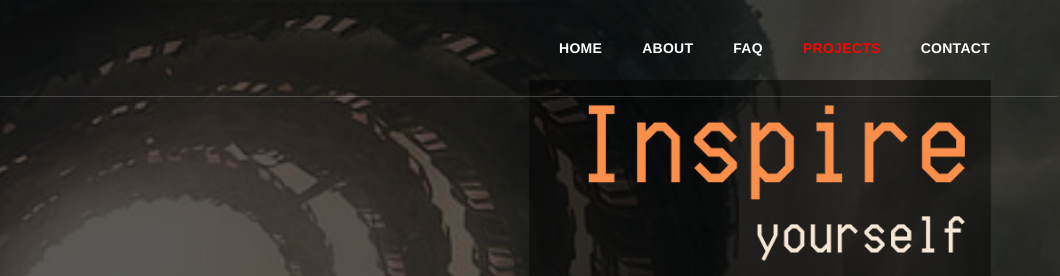
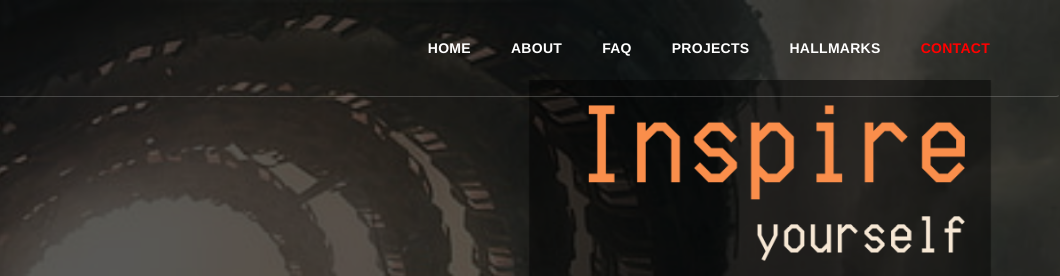
Before and after one commit to Saksham-13/tilde, a plain HTML site: page index.html in a window 1280 px wide. Shown: the top 276 px of the page, 220-1280 px from the left. Drawn offline with Linux system fonts and the light colour scheme.

Commit message:
added ids

```diff
--- a/index.html
+++ b/index.html
@@ -56,7 +56,8 @@
                                 <li class="js_nav-item nav-item"><a class="nav-item-child nav-item-hover" href="#about">About</a></li>
 								<li class="js_nav-item nav-item"><a class="nav-item-child nav-item-hover" href="#FAQ">FAQ</a></li>
                                 <li class="js_nav-item nav-item"><a class="nav-item-child nav-item-hover" href="#products">Projects</a></li>
-                                <li class="js_nav-item nav-item"><a class="nav-item-child nav-item-hover" href="#contact">Contact</a></li>
+                                <li class="js_nav-item nav-item"><a class="nav-item-child nav-item-hover" href="#services">Hallmarks</a></li>
+                                <li class="js_nav-item nav-item"><a class="nav-item-child nav-item-hover" href="#foot">Contact</a></li>
                             </ul>
                         </div>
                     </div>
@@ -348,7 +349,7 @@
         <!--========== END PAGE LAYOUT ==========-->
 
         <!--========== FOOTER ==========-->
-        <footer class="footer">
+        <footer class="footer " id="foot">
             <!-- Links -->
             <div class="section-seperator">
                 <div class="content-md container">
```
